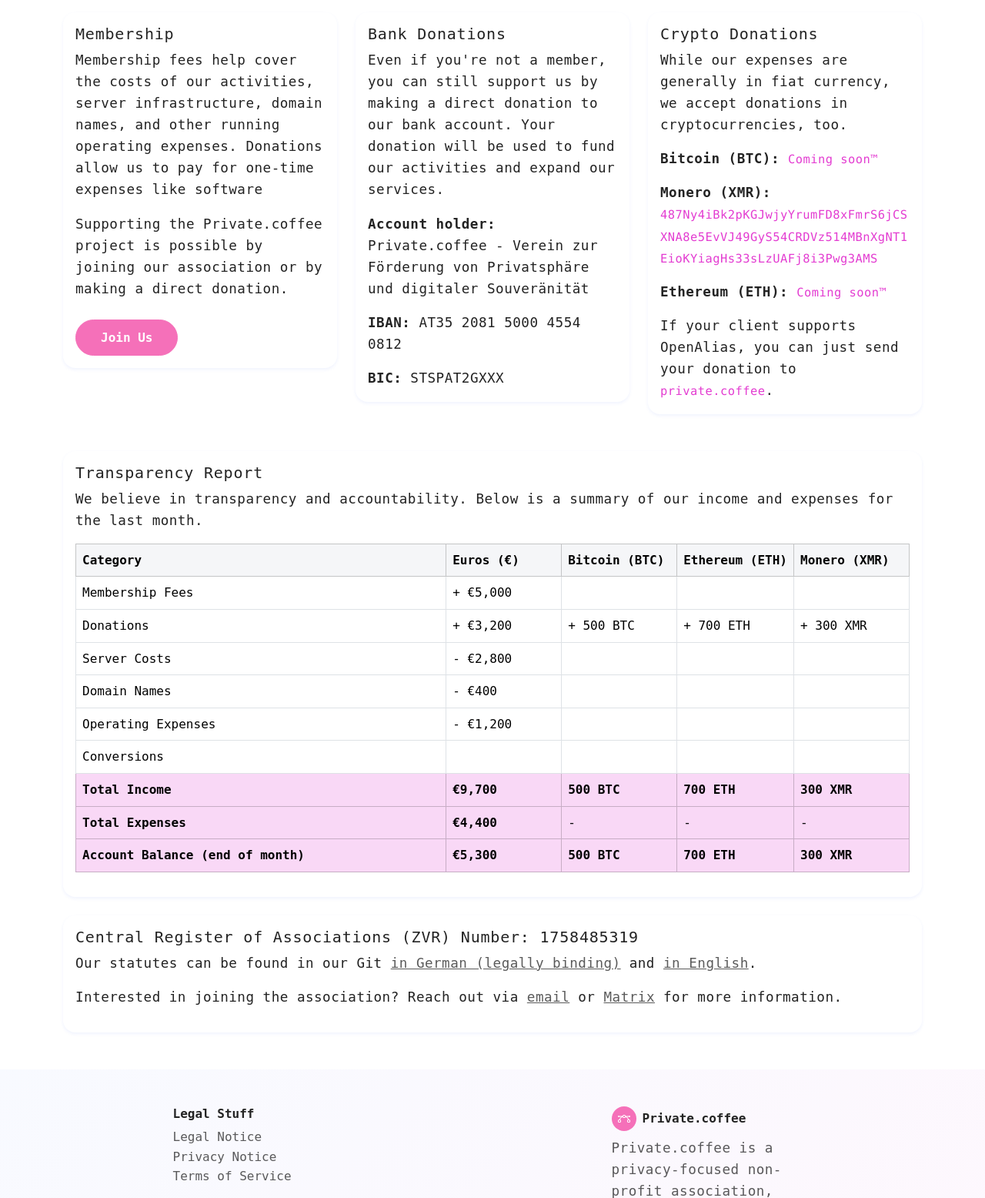
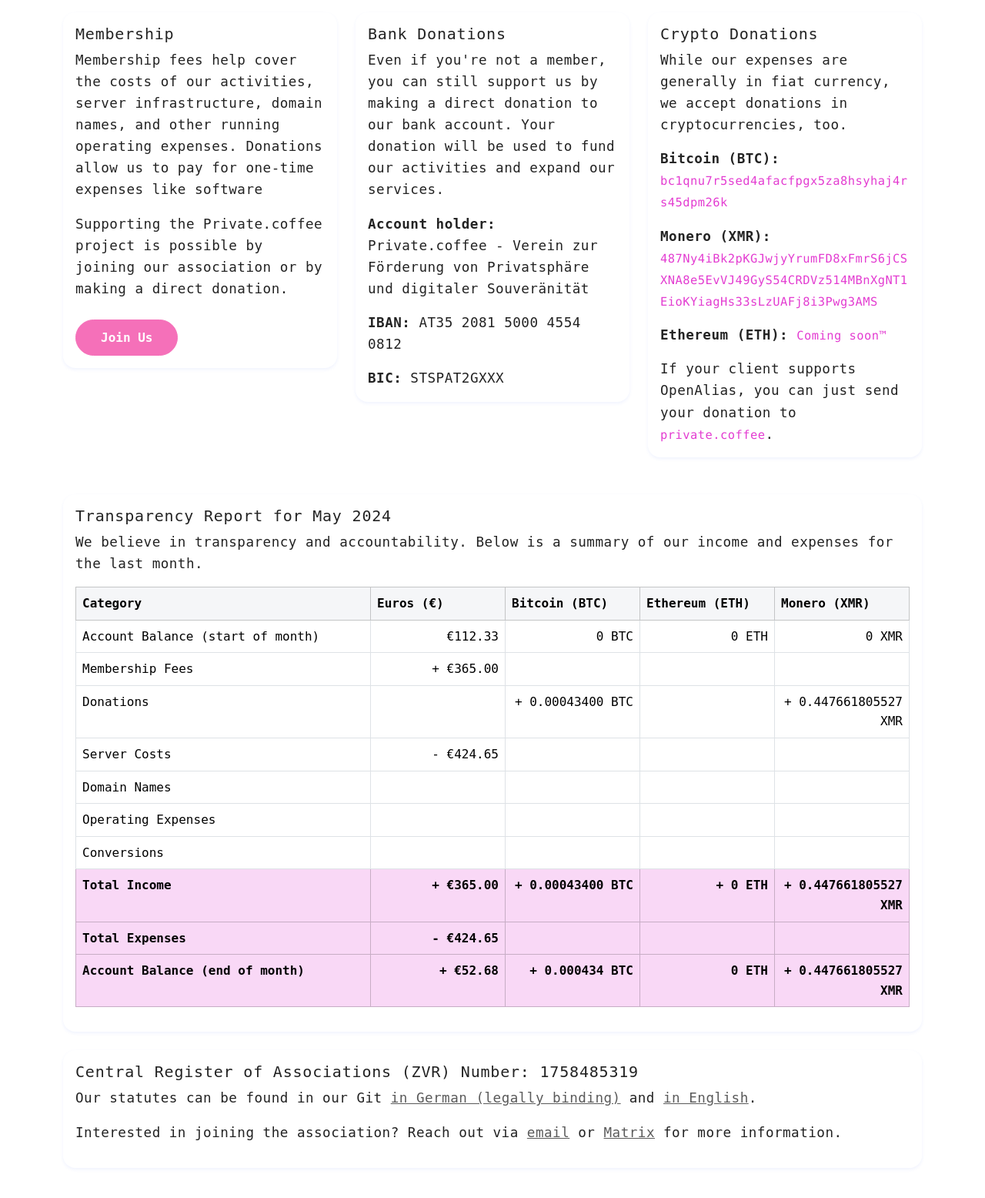
Before and after one commit to PrivateCoffee/privatecoffee-website, a Flask app: page /membership.html in a window 1280 px wide. Shown: the part 357-1913 px from the top of the page at 77% size. Run offline with Flask 3, Linux system fonts and the light colour scheme; some libraries are stand-ins or nearby versions.

Commit message:
feat: update membership and financial transparency details
Updated the Bitcoin address for donations, enhancing the convenience for members to contribute in cryptocurrencies. Improved the clarity and precision of the financial transparency section by specifying the report for May 2024, adjusting currency and cryptocurrency figures to reflect actual transactions, and introducing account balance tracking at the start and end of the month. Adjusted table styling in the CSS to ensure financial data is presented clearly, with currency columns widened and text aligned for better readability.

These changes aim to increase transparency, trust, and ease of contribution among members, supporting the organization's commitment to accountability and member involvement in its financial health.

```diff
--- a/assets/css/base.css
+++ b/assets/css/base.css
@@ -86,8 +86,12 @@ h5 {
 }
 
 .currency-col {
-  width: 150px;
+  width: 175px;
   white-space: nowrap;
+}
+
+.table-transparency td:not(:first-child) {
+  text-align: right;
 }
 
 /* Responsive Styles */
--- a/templates/membership.html
+++ b/templates/membership.html
@@ -58,7 +58,8 @@
             donations in cryptocurrencies, too.
           </p>
           <p class="card-text">
-            <b>Bitcoin (BTC):</b> <code>Coming soon&trade;</code>
+            <b>Bitcoin (BTC):</b>
+            <code>bc1qnu7r5sed4afacfpgx5za8hsyhaj4rs45dpm26k</code>
           </p>
           <p class="card-text">
             <b>Monero (XMR):</b>
@@ -80,13 +81,13 @@
 
   <div class="card shadow-sm mt-4">
     <div class="card-body">
-      <h5 class="card-title">Transparency Report</h5>
+      <h5 class="card-title">Transparency Report for May 2024</h5>
       <p class="card-text">
         We believe in transparency and accountability. Below is a summary of our
         income and expenses for the last month.
       </p>
       <div class="table-responsive">
-        <table class="table table-bordered">
+        <table class="table table-bordered table-transparency">
           <thead class="table-light">
             <tr>
               <th scope="col">Category</th>
@@ -98,36 +99,43 @@
           </thead>
           <tbody>
             <tr>
+              <td>Account Balance (start of month)</td>
+              <td>€112.33</td>
+              <td>0 BTC</td>
+              <td>0 ETH</td>
+              <td>0 XMR</td>
+            </tr>
+            <tr>
               <td>Membership Fees</td>
-              <td>+ €5,000</td>
+              <td>+ €365.00</td>
               <td></td>
               <td></td>
               <td></td>
             </tr>
             <tr>
               <td>Donations</td>
-              <td>+ €3,200</td>
-              <td>+ 500 BTC</td>
-              <td>+ 700 ETH</td>
-              <td>+ 300 XMR</td>
+              <td></td>
+              <td>+ 0.00043400 BTC</td>
+              <td></td>
+              <td>+ 0.447661805527 XMR</td>
             </tr>
             <tr>
               <td>Server Costs</td>
-              <td>- €2,800</td>
+              <td>- €424.65</td>
               <td></td>
               <td></td>
               <td></td>
             </tr>
             <tr>
               <td>Domain Names</td>
-              <td>- €400</td>
+              <td></td>
               <td></td>
               <td></td>
               <td></td>
             </tr>
             <tr>
               <td>Operating Expenses</td>
-              <td>- €1,200</td>
+              <td></td>
               <td></td>
               <td></td>
               <td></td>
@@ -141,24 +149,24 @@
             </tr>
             <tr class="table-secondary">
               <td><b>Total Income</b></td>
-              <td><b>€9,700</b></td>
-              <td><b>500 BTC</b></td>
-              <td><b>700 ETH</b></td>
-              <td><b>300 XMR</b></td>
+              <td><b>+ €365.00</b></td>
+              <td><b>+ 0.00043400 BTC</b></td>
+              <td><b>+ 0 ETH</b></td>
+              <td><b>+ 0.447661805527 XMR</b></td>
             </tr>
             <tr class="table-secondary">
               <td><b>Total Expenses</b></td>
-              <td><b>€4,400</b></td>
-              <td>-</td>
-              <td>-</td>
-              <td>-</td>
+              <td><b>- €424.65</b></td>
+              <td></td>
+              <td></td>
+              <td></td>
             </tr>
             <tr class="table-secondary">
               <td><b>Account Balance (end of month)</b></td>
-              <td><b>€5,300</b></td>
-              <td><b>500 BTC</b></td>
-              <td><b>700 ETH</b></td>
-              <td><b>300 XMR</b></td>
+              <td><b>+ €52.68</b></td>
+              <td><b>+ 0.000434 BTC</b></td>
+              <td><b>0 ETH</b></td>
+              <td><b>+ 0.447661805527 XMR</b></td>
             </tr>
           </tbody>
         </table>
```
